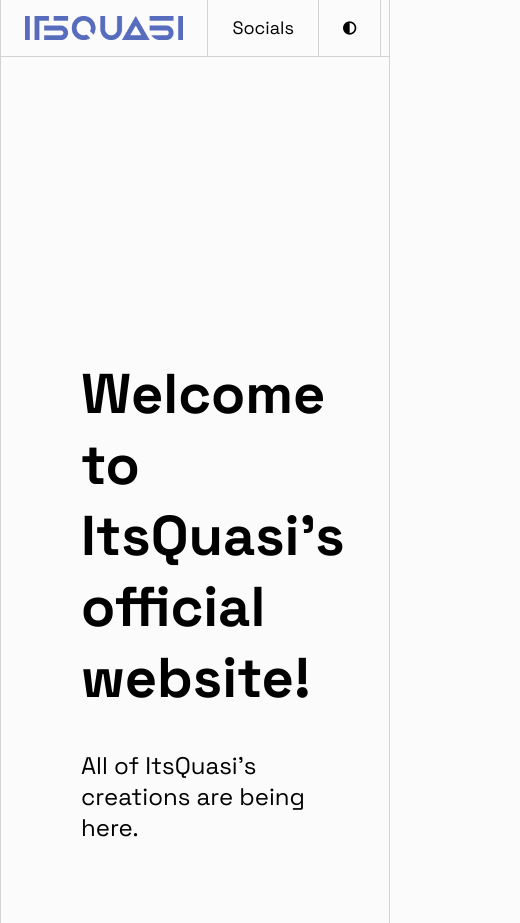
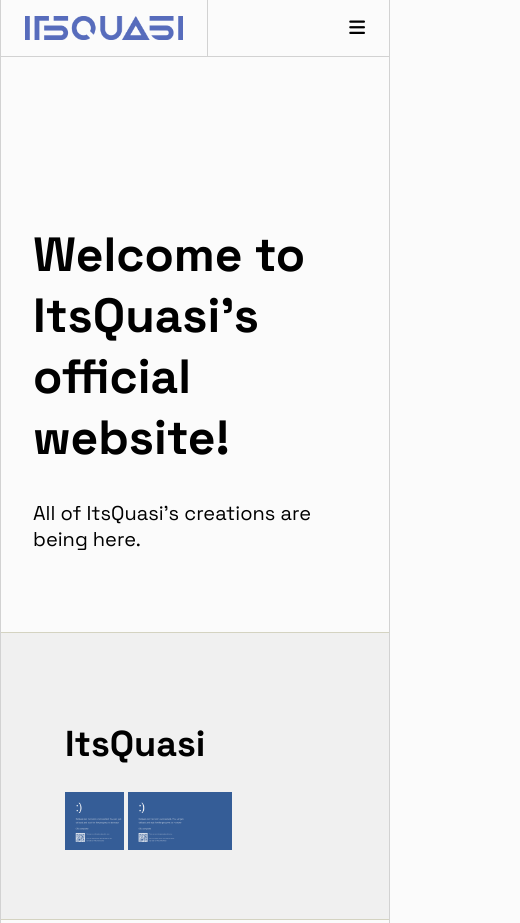
Before and after one commit to itsquasiab/itsquasiab.github.io, a plain HTML site: page index.html in a window 390 px wide. Shown: the top 923 px of the page, 520 px wide, since content can reach past the window. Drawn offline with Linux system fonts and the light colour scheme.

Commit message:
Responsive Update
Yes

```diff
--- a/assets/main.css
+++ b/assets/main.css
@@ -65,14 +65,17 @@
     height: 100%;
 }
 
-.nav-links {
+.nav-menu .nav-icon {
+    display: none;
+    float: right;
+}
+
+.nav-menu a {
     background-color: var(--bg);
     border: none;
     border-right: 1px solid var(--border);
     color: var(--text);
-    padding: 16px;
-    padding-left: 24px;
-    padding-right: 24px;
+    padding: 16px 24px;
     margin: 0;
 }
 
@@ -82,11 +85,11 @@
     padding-bottom: 0;
 }
 
-.content-title h1{
+.content-title h1 {
     font-size: 3.5rem;
 }
 
-.content-title p{
+.content-title p {
     font-size: 1.5rem;
 }
 
@@ -97,10 +100,8 @@
     padding: 4rem;
 }
 
-.center {
+.nav-brand {
     display: block;
-    margin-left: auto;
-    margin-right: auto;
 }
 
 a {
@@ -108,12 +109,11 @@
     border: 1px solid var(--link-border);
     color: var(--text);
     text-decoration: none;
-    padding: 16px;
-    padding-left: 24px;
-    padding-right: 24px;
+    padding: 16px 24px;
     display: inline-block;
     margin-right: 10px;
     margin-bottom: 12px;
+    text-align: left;
 }
 
 a:hover {
@@ -131,9 +131,20 @@
 
 footer {
     border-top: 1px solid var(--border);
-    padding: 16px;
-    padding-left: 24px;
-    padding-right: 24px;
+    padding: 16px 24px;
+}
+
+@media screen and (max-width: 800px) {
+    .nav-menu a:not(:first-child) {
+        display: none;
+    }
+
+    .nav-menu a.nav-icon {
+        display: block;
+        position: absolute;
+        right: 0;
+        border-right: none;
+    }
 }
 
 @media screen and (max-width: 800px) {
@@ -144,4 +155,35 @@
         border-right: none;
         padding: 4rem;
     }
+
+    .nav-menu.responsive {
+        display: block;
+    }
+
+    .nav-menu.responsive .nav-icon {
+        position: absolute;
+        right: 0;
+        top: 0;
+        border-right: none;
+    }
+
+    .nav-menu.responsive a {
+        display: block;
+        text-align: left;
+        border-right: none;
+    }
+
+    .content-title {
+        padding: 2rem;
+        padding-top: 12rem;
+        padding-bottom: 0;
+    }
+
+    .content-title h1 {
+        font-size: 3rem;
+    }
+
+    .content-title p {
+        font-size: 1.25rem;
+    }
 }
--- a/assets/dark_mode.js
+++ b/assets/main.js
@@ -23,3 +23,12 @@
 if (darkModeToggle) {
     darkModeToggle.addEventListener('click', toggleDarkMode);
 }
+
+function navbarMenu() {
+    var navResponsive = document.getElementById("nav");
+    if (navResponsive.className === "nav-menu") {
+        navResponsive.className += " responsive";
+    } else {
+        navResponsive.className = "nav-menu";
+    }
+}
--- a/index.html
+++ b/index.html
@@ -17,14 +17,17 @@
   <!-- Start -->
 
   <div class="navbar">
-    <div class="nav-menu">
+    <div class="nav-menu" id="nav">
 
-      <a class="nav-links" href="index.html"><img class="center" src="assets/images/ItsQuasiLogo.png" alt="ItsQuasi"
-          height="24px"></a>
+      <a href="index.html"><img class="nav-brand" src="assets/images/ItsQuasiLogo.png" alt="ItsQuasi" height="24px"></a>
 
-      <a class="nav-links" href="socials.html">Socials</a>
+      <a href="socials.html">Socials</a>
 
-      <button class="nav-links" id="darkModeToggle"><i class="fa-solid fa-circle-half-stroke"></i></button>
+      <a id="darkModeToggle"><i class="fa-solid fa-circle-half-stroke"></i></a>
+
+      <a class="nav-icon" href="javascript:void(0);" onclick="navbarMenu()">
+        <i class="fa fa-bars"></i>
+      </a>
 
     </div>
   </div>
@@ -36,8 +39,8 @@
 
   <div class="content">
     <h1>ItsQuasi</h1>
-    <img src="assets/images/blue_screen_square.png" alt="ItsQuasi's Profile Picture" height="256px">
-    <img src="assets/images/blue_screen.png" alt="ItsQuasi's Banner" height="256px">
+    <img src="assets/images/blue_screen_square.png" alt="ItsQuasi's Profile Picture" width="22.5%">
+    <img src="assets/images/blue_screen.png" alt="ItsQuasi's Banner" width="40%">
   </div>
 
   <footer>
@@ -46,7 +49,7 @@
 
   <!-- End -->
 
-  <script src="assets/dark_mode.js"></script>
+  <script src="assets/main.js"></script>
 </body>
 
 </html>
```
Also changed, not shown: socials.html (+10 -6 lines).
